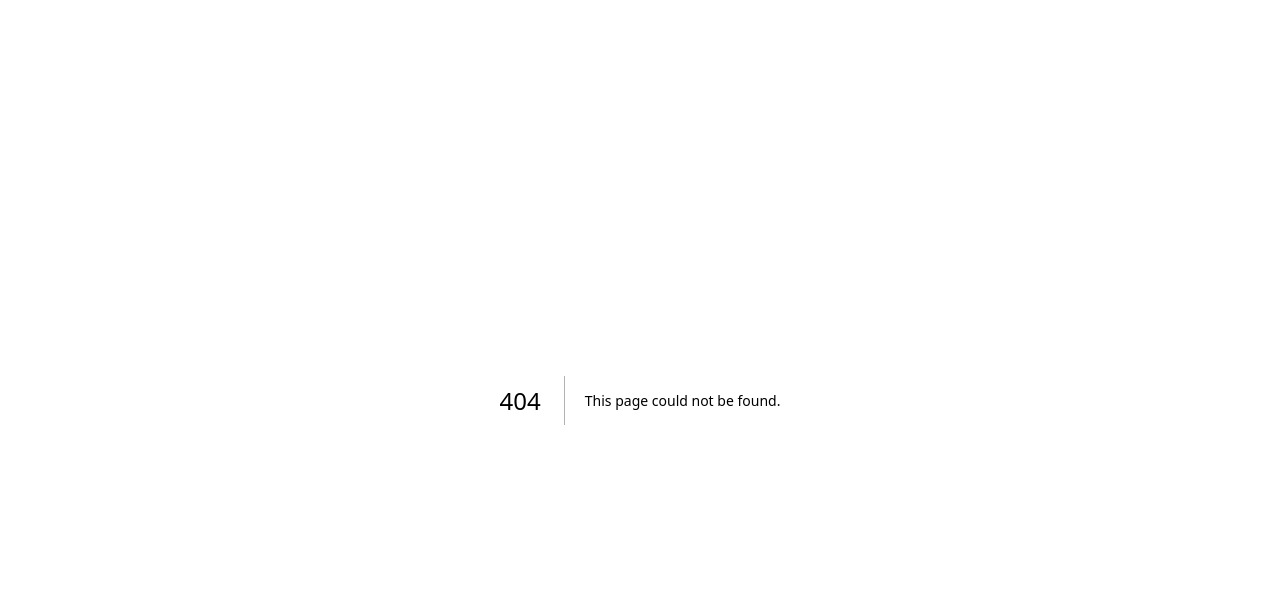
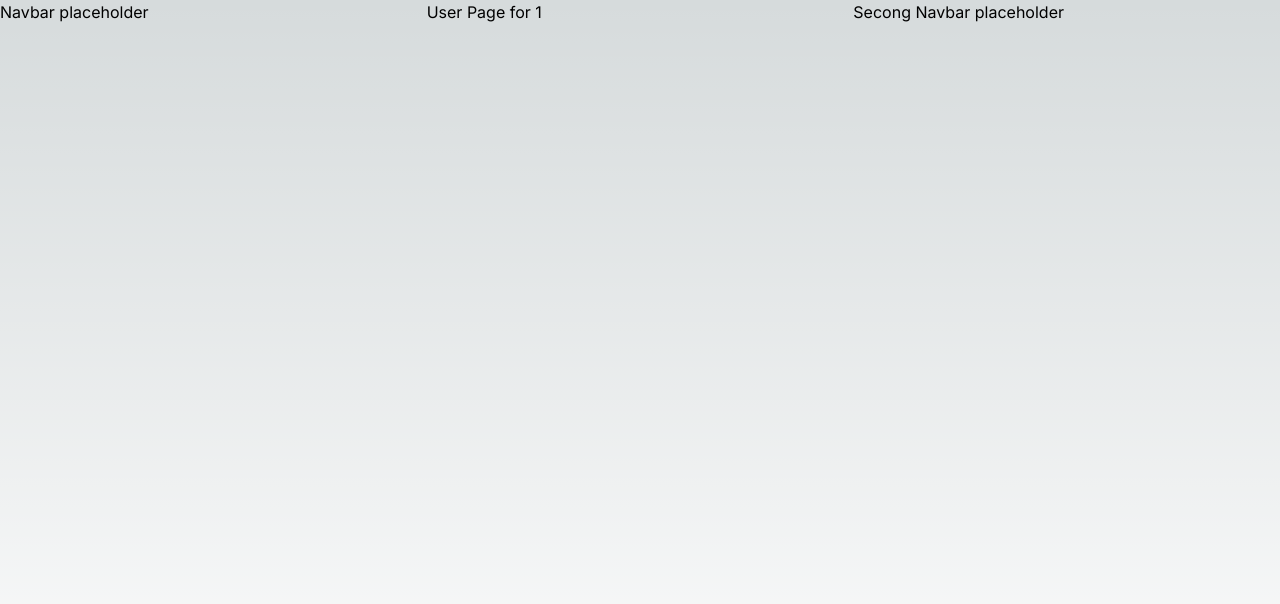
Before and after one commit to Kode4mi/stayhumble-web, a Next.js app: page /users/1 in a window 1280 px wide. Before the commit this address had no page. Shown: the top 604 px of the page. Built offline with nearby package versions, Linux system fonts and the light colour scheme.

Commit message:
Created dynamic route for user page

```diff
--- /dev/null
+++ b/src/app/users/[slug]/layout.tsx
@@ -0,0 +1,9 @@
+export default function UserPageLayout({children}: {children: React.ReactNode}) {
+    return (
+        <div className="flex w-screen">
+            <div className="h-screen flex-1 ">Navbar placeholder</div>
+            <div className="h-screen flex-1 ">{children}</div>
+            <div className="h-screen flex-1 ">Secong Navbar placeholder</div>
+        </div>
+    )
+}
--- /dev/null
+++ b/src/app/users/[slug]/page.tsx
@@ -0,0 +1,15 @@
+"use client"
+import { useRouter } from 'next/router';
+
+const UserPage = ({params}:{
+    params: {slug: string}
+}) => {
+
+    return (
+        <div>
+            <h1>User Page for {params.slug}</h1>
+        </div>
+    );
+};
+
+export default UserPage;
```
